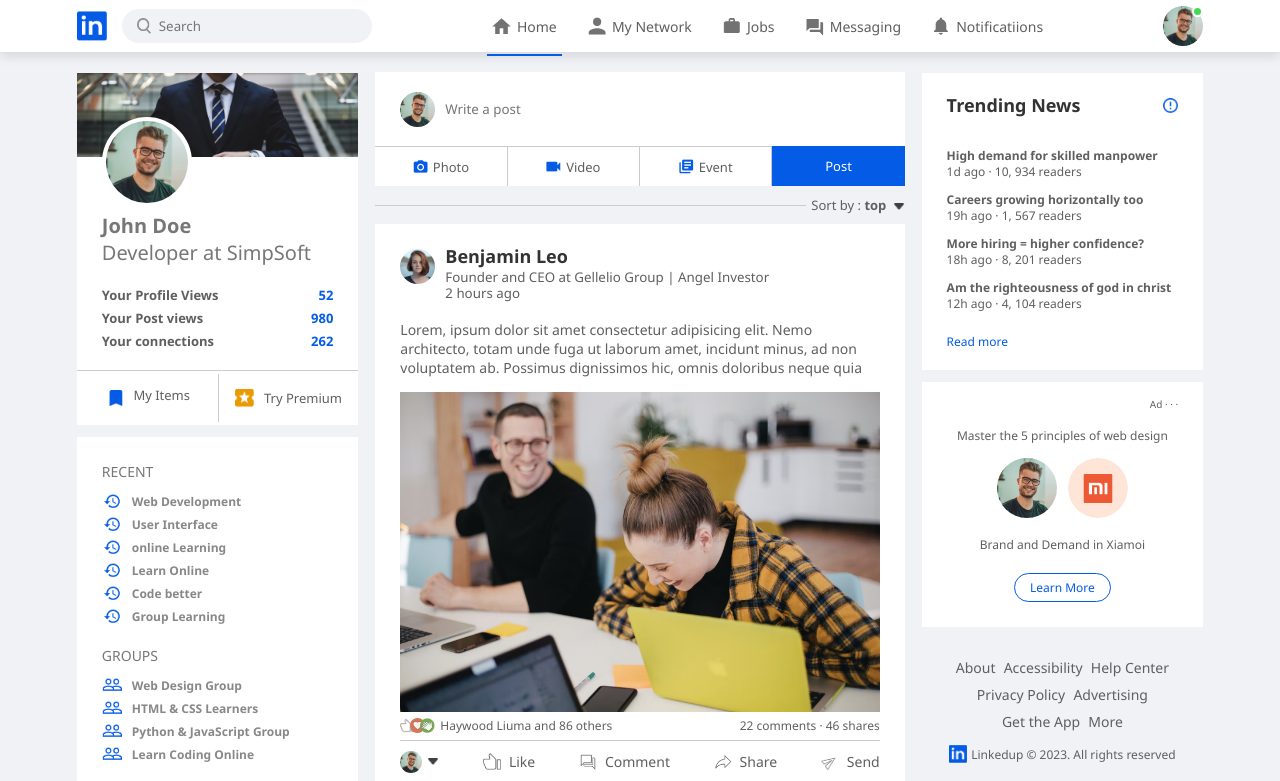
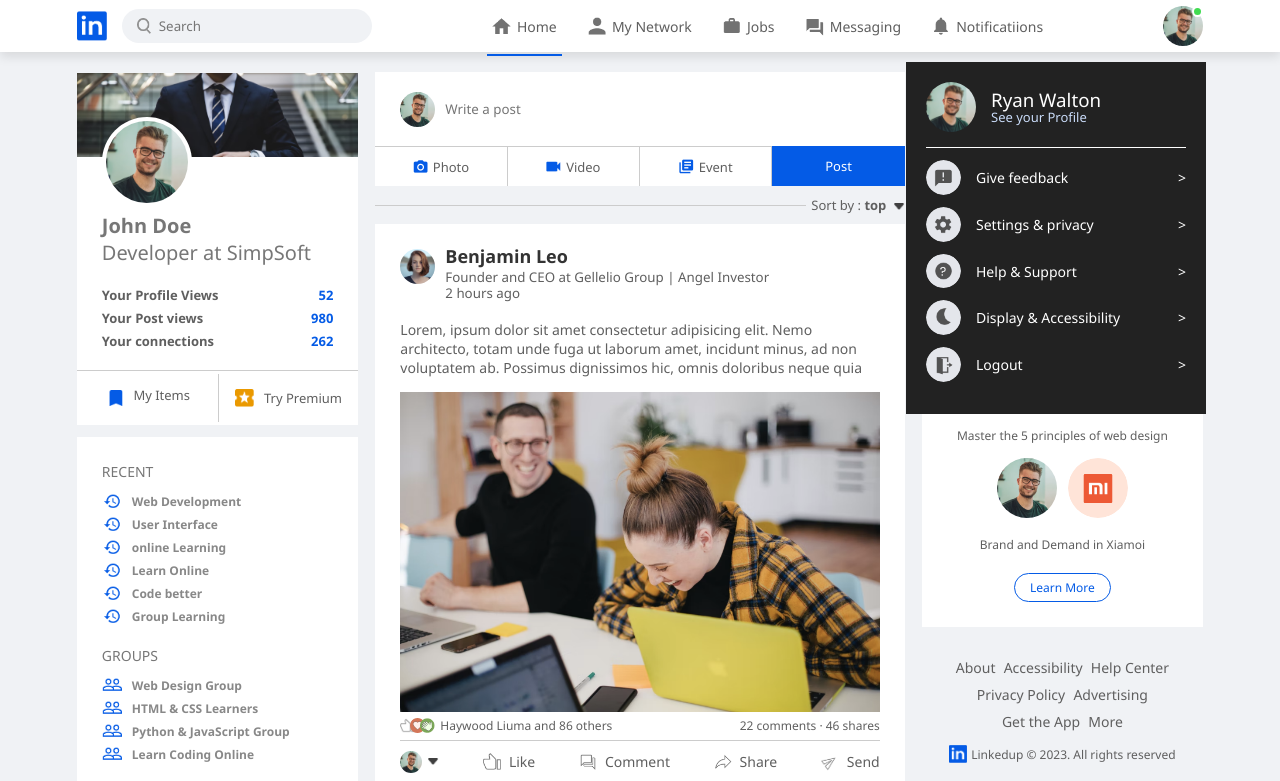
Before and after one commit to GiftChrisJava/linkedIn-css-clone, a plain HTML site: page index.html in a window 1280 px wide. Both pictures are taken after a click on the picture 1183 px from the left and 26 px from the top of the page. Shown: the top 781 px of the page. Drawn offline with Linux system fonts and the light colour scheme.

Commit message:
finished with the home page

```diff
--- a/index.html
+++ b/index.html
@@ -30,9 +30,54 @@
 
         <div class="navbar-right">
             <div class="online">
-            <img src="images/user-1.png" class="nav-profile-img">
+            <img src="images/user-1.png" class="nav-profile-img" onclick="toggleMenu()">
             </div>
         </div>
+
+        <!-- ------------ profile drop down menu ------------- -->
+        <div class="profile-menu-wrap" id="profileMenu">
+            <div class="profile-menu">
+                <div class="user-info">
+                    <img src="images/user-1.png">
+                    <div>
+                        <h3>Ryan Walton</h3>
+                        <a href="#">See your Profile</a>
+                    </div>
+                </div>
+                <hr>
+                <a href="#" class="profile-menu-link">
+                    <img src="images/feedback.png">
+                    <p>Give feedback</p>
+                    <span>></span>
+                </a>
+
+                <a href="#" class="profile-menu-link">
+                    <img src="images/setting.png">
+                    <p>Settings & privacy</p>
+                    <span>></span>
+                </a>
+
+                <a href="#" class="profile-menu-link">
+                    <img src="images/help.png">
+                    <p>Help & Support</p>
+                    <span>></span>
+                </a>
+
+                <a href="#" class="profile-menu-link">
+                    <img src="images/display.png">
+                    <p>Display & Accessibility</p>
+                    <span>></span>
+                </a>
+
+                <a href="#" class="profile-menu-link">
+                    <img src="images/logout.png">
+                    <p>Logout</p>
+                    <span>></span>
+                </a>
+            </div>
+
+        </div>
+
       </nav>
       <!-- ------------------------ navbar close-------------- -->
 
@@ -286,7 +331,7 @@
             <div class="post-author">
                 <img src="images/user-5.png">
                 <div>
-                    <h1>Nomsa Nzigmbo</h1>
+                    <h1>Nomsa Nziagmbo</h1>
                     <small>Founder and CEO at Gellelio Group | Angel Investor</small>
                     <small>2 hours ago</small>
                 </div>
@@ -393,5 +438,13 @@
 
     </div>
     </div>
+
+    <script>
+        let profileMenu = document.getElementById("profileMenu");
+
+        function toggleMenu() {
+            profileMenu.classList.toggle("open-menu");
+        }
+    </script>
 </body>
 </html>
--- a/style.css
+++ b/style.css
@@ -113,6 +113,75 @@
     background: #41db51;
     position: absolute;
  }
+
+/* ------------ profile drop down menu ---------  */
+.profile-menu-wrap {
+   position: absolute;
+   top: 100%;
+   right: 5%;
+   width: 320px;
+   max-height: 0;
+   overflow: hidden;
+   transition: max-height 0.5s;
+}
+
+.profile-menu-wrap.open-menu {
+   max-height: 400px;
+}
+
+.profile-menu {
+   background: #222;
+   color: #fff;
+   padding: 20px;
+   margin: 10px;
+}
+
+.user-info {
+   display: flex;
+   align-items: center;
+}
+
+.user-info img {
+   width: 50px;
+   border-radius: 50%;
+   margin-right: 15px;
+}
+
+.user-info h3 {
+   font-weight: 500;
+   margin-bottom: -7px;
+}
+
+.user-info a {
+   color: #c9dbf8;
+   font-size: 13px;
+}
+
+.profile-menu hr {
+   border: 0;
+   height: 1px;
+   width: 100%;
+   background: #fff;
+   margin: 15px 0 10px;
+}
+
+.profile-menu-link {
+   display: flex;
+   align-items: center;
+   color: #fff;
+   margin: 12px 0;
+   font-size: 14px;
+}
+
+.profile-menu-link p {
+   width: 100%;
+}
+
+.profile-menu-link img {
+   width: 35px;
+   border-radius: 50%;
+   margin-right: 15px;
+}
 
  /* ---- navbar end ----- */
  .container {
```
